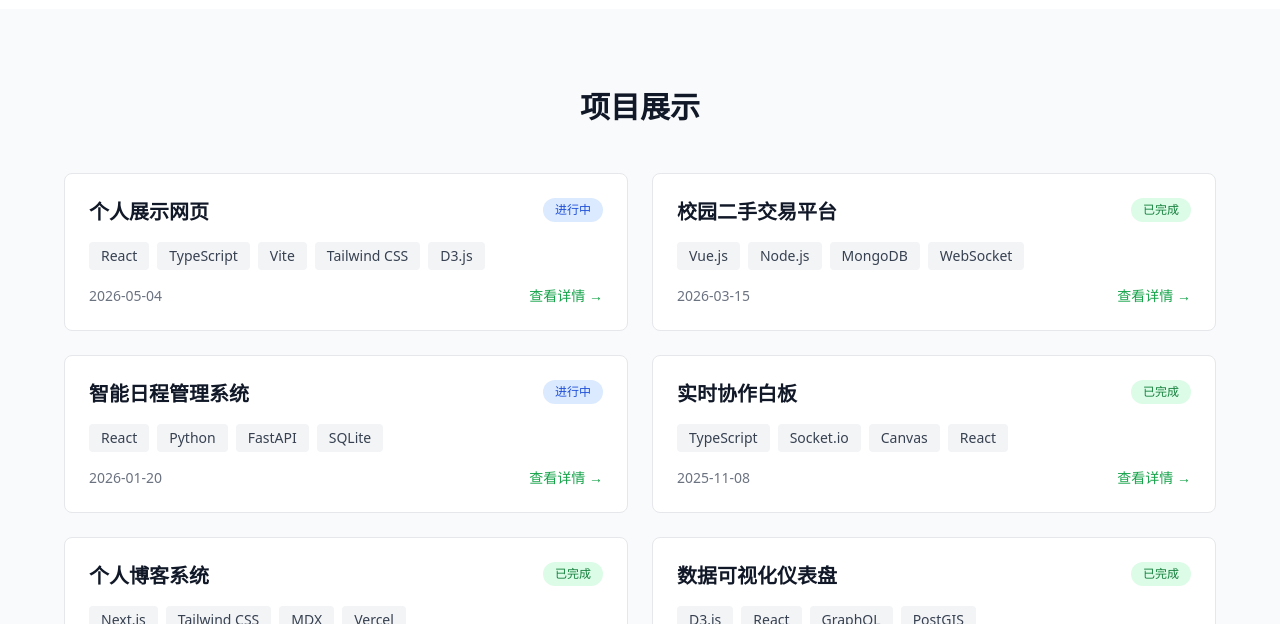
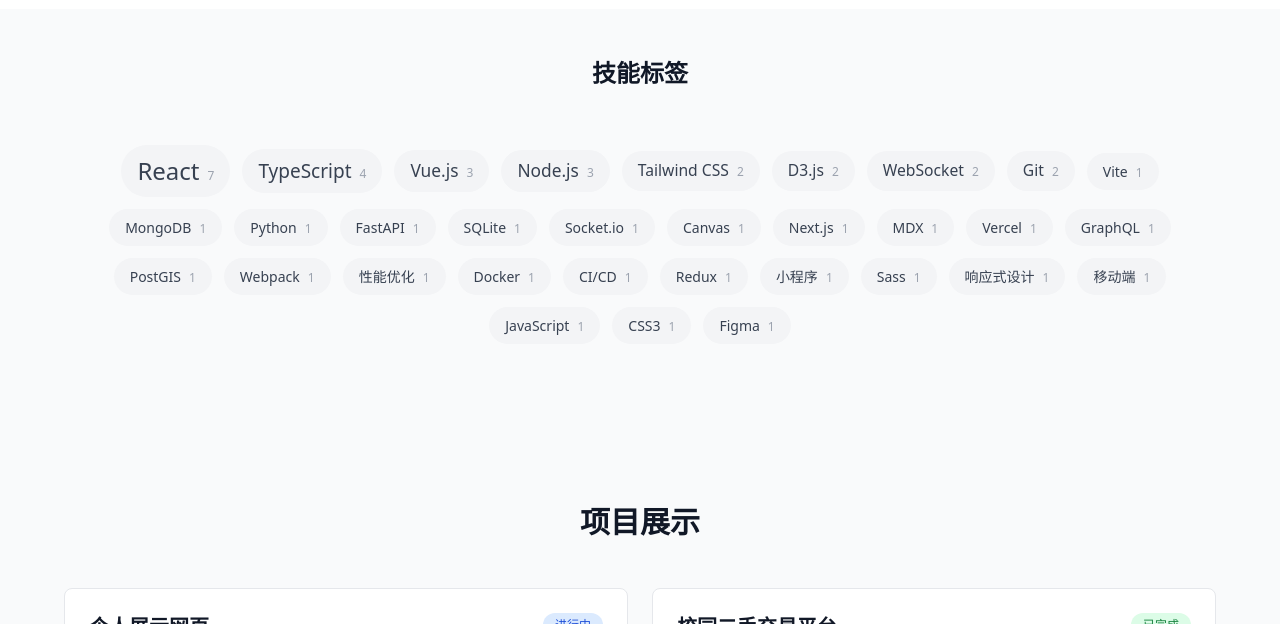
Before and after one commit to AsteriaAnna/self-introduction, a React (Vite) app: page / in a window 1280 px wide. Shown: the part 791-1415 px from the top of the page. Built offline with nearby package versions, Linux system fonts and the light colour scheme.

Commit message:
feat: 实现关键词云组件，支持点击筛选项目和经历

```diff
--- /dev/null
+++ b/src/components/extensions/Keywords/KeywordTag.tsx
@@ -0,0 +1,25 @@
+import { Keyword } from '@/types'
+
+interface KeywordTagProps {
+  keyword: Keyword
+  isSelected?: boolean
+  onClick?: () => void
+}
+
+export function KeywordTag({ keyword, isSelected = false, onClick }: KeywordTagProps) {
+  return (
+    <button
+      onClick={onClick}
+      className={`
+        px-3 py-1 rounded-full transition-all duration-300 text-sm font-medium
+        ${isSelected
+          ? 'bg-green-600 text-white'
+          : 'bg-gray-100 dark:bg-gray-800 text-gray-700 dark:text-gray-300 hover:bg-green-100 dark:hover:bg-green-900/30'
+        }
+      `}
+    >
+      {keyword.name}
+      <span className="ml-1 text-xs opacity-70">{keyword.count}</span>
+    </button>
+  )
+}
--- /dev/null
+++ b/src/components/extensions/Keywords/KeywordsCloud.tsx
@@ -0,0 +1,82 @@
+import { useEffect, useState } from 'react'
+import { Keyword } from '@/types'
+import { getAllProjects, getAllExperiences } from '@/utils/markdownParser'
+
+interface KeywordsCloudProps {
+  selectedKeyword: string | null
+  onKeywordClick: (keyword: string) => void
+}
+
+export function KeywordsCloud({ selectedKeyword, onKeywordClick }: KeywordsCloudProps) {
+  const [keywords, setKeywords] = useState<Keyword[]>([])
+
+  useEffect(() => {
+    const projects = getAllProjects()
+    const experiences = getAllExperiences()
+
+    const tagCounts = new Map<string, number>()
+
+    projects.forEach(project => {
+      project.tags.forEach(tag => {
+        tagCounts.set(tag, (tagCounts.get(tag) || 0) + 1)
+      })
+    })
+
+    experiences.forEach(exp => {
+      exp.tags.forEach(tag => {
+        tagCounts.set(tag, (tagCounts.get(tag) || 0) + 1)
+      })
+    })
+
+    const keywordList: Keyword[] = Array.from(tagCounts.entries()).map(([name, count]) => ({
+      name,
+      count,
+      type: 'skill' as const
+    }))
+
+    keywordList.sort((a, b) => b.count - a.count)
+    setKeywords(keywordList)
+  }, [])
+
+  const getSize = (count: number, maxCount: number) => {
+    const minSize = 0.875
+    const maxSize = 1.5
+    const ratio = maxCount > 0 ? (count - 1) / (maxCount - 1) : 0
+    return minSize + ratio * (maxSize - minSize)
+  }
+
+  const maxCount = keywords.length > 0 ? Math.max(...keywords.map(k => k.count)) : 0
+
+  if (keywords.length === 0) {
+    return null
+  }
+
+  return (
+    <div className="flex flex-wrap gap-3 justify-center items-center py-8">
+      {keywords.map((keyword) => {
+        const size = getSize(keyword.count, maxCount)
+        const isSelected = selectedKeyword === keyword.name
+
+        return (
+          <button
+            key={keyword.name}
+            onClick={() => onKeywordClick(keyword.name)}
+            className={`
+              px-4 py-2 rounded-full transition-all duration-300 font-medium
+              ${isSelected
+                ? 'bg-green-600 text-white shadow-lg scale-105'
+                : 'bg-gray-100 dark:bg-gray-800 text-gray-700 dark:text-gray-300 hover:bg-green-100 dark:hover:bg-green-900/30 hover:text-green-700 dark:hover:text-green-400'
+              }
+            `}
+            style={{ fontSize: `${size}rem` }}
+          >
+            {keyword.name}
+            <span className={`ml-2 text-xs ${isSelected ? 'text-green-200' : 'text-gray-400 dark:text-gray-500'}`}>
+              {keyword.count}
+            </span>
+          </button>
+        )
+      })}
+    </div>
+  )
+}
--- a/src/components/extensions/Keywords/index.ts
+++ b/src/components/extensions/Keywords/index.ts
@@ -1,2 +1,2 @@
-export { default as KeywordsCloud } from './KeywordsCloud'
-export { default as KeywordTag } from './KeywordTag'
+export { KeywordsCloud } from './KeywordsCloud'
+export { KeywordTag } from './KeywordTag'
--- a/src/pages/Home.tsx
+++ b/src/pages/Home.tsx
@@ -3,6 +3,7 @@
 import { Hero } from '@components/core/Hero'
 import { ProjectList } from '@components/core/ProjectList'
 import { ExperienceTimeline } from '@components/core/Experience'
+import { KeywordsCloud } from '@components/extensions/Keywords'
 
 function Section({ id, title, children, isLight = true }: {
   id: string
@@ -50,17 +51,50 @@
 }
 
 export default function Home() {
+  const [selectedKeyword, setSelectedKeyword] = useState<string | null>(null)
+
+  const handleKeywordClick = (keyword: string) => {
+    if (selectedKeyword === keyword) {
+      setSelectedKeyword(null)
+    } else {
+      setSelectedKeyword(keyword)
+    }
+  }
+
   return (
     <div className="min-h-screen bg-white dark:bg-gray-950 text-gray-900 dark:text-white">
       <Navbar />
       <main>
         <Hero />
+
+        <section id="keywords" className="py-12 px-4 bg-gray-50 dark:bg-gray-900 transition-all duration-1000">
+          <div className="max-w-6xl mx-auto">
+            <h2 className="text-2xl font-bold mb-6 text-center">技能标签</h2>
+            <KeywordsCloud
+              selectedKeyword={selectedKeyword}
+              onKeywordClick={handleKeywordClick}
+            />
+            {selectedKeyword && (
+              <div className="text-center mt-4">
+                <button
+                  onClick={() => setSelectedKeyword(null)}
+                  className="text-sm text-green-600 dark:text-green-500 hover:underline"
+                >
+                  清除筛选
+                </button>
+              </div>
+            )}
+          </div>
+        </section>
+
         <Section id="projects" title="项目展示" isLight={false}>
-          <ProjectList />
+          <ProjectList filterKeyword={selectedKeyword} />
         </Section>
+
         <Section id="experience" title="工作经历" isLight={true}>
-          <ExperienceTimeline />
+          <ExperienceTimeline filterKeyword={selectedKeyword} />
         </Section>
+
         <Section id="contact" title="联系我" isLight={false}>
           <p className="text-gray-500 dark:text-gray-400 text-center">
             联系方式已在首页展示
```
Also changed, not shown: 1 other file (tests, documents, lock files or other folders).
